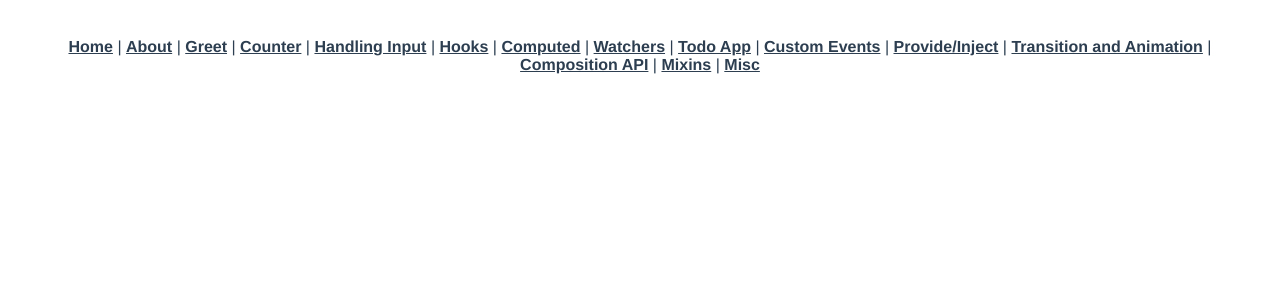
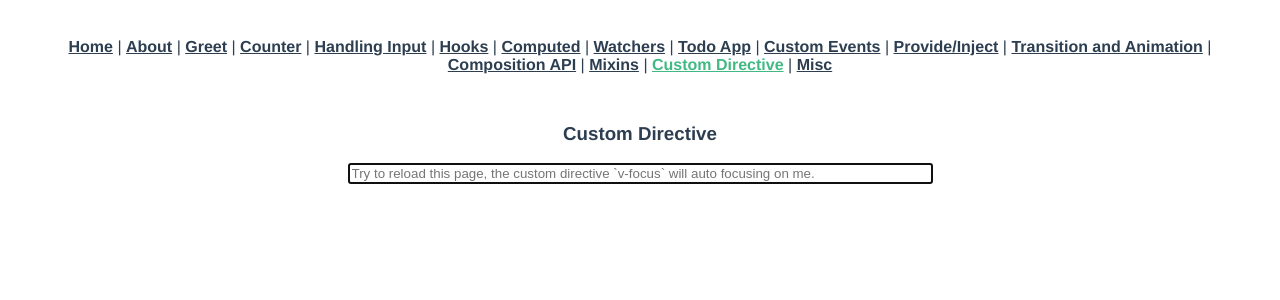
Before and after one commit to nor1c/vue-play, a Vue app: page /custom-directive in a window 1280 px wide. Shown: the top 300 px of the page. Built offline with nearby package versions, Linux system fonts and the light colour scheme.

Commit message:
custom directive (globally)

```diff
--- a/src/App.vue
+++ b/src/App.vue
@@ -14,6 +14,7 @@
     <router-link to="/transition-animation">Transition and Animation</router-link> |
     <router-link to="/composition-api">Composition API</router-link> |
     <router-link to="/mixins">Mixins</router-link> |
+    <router-link to="/custom-directive">Custom Directive</router-link> |
     <router-link to="/misc">Misc</router-link>
   </div>
   <router-view/>
--- a/src/main.ts
+++ b/src/main.ts
@@ -23,5 +23,10 @@ app.mixin({
     console.log(this.$options.custom)
   }
 })
+app.directive('focus', {
+  mounted(el) {
+    el.focus()
+  }
+})
 app.use(router)
 app.mount('#app')
--- a/src/router/index.ts
+++ b/src/router/index.ts
@@ -31,6 +31,7 @@ const routes: Array<RouteRecordRaw> = [
   { path: '/composition-usage-with-templates', name: 'Composition Usage with Tempaltes', component: () => import('../views/CompositionUsageWithTemplates.vue') },
   { path: '/template-refs', name: 'Template Refs', component: () => import('../views/CompositionTemplateRefs.vue') },
   { path: '/mixins', name: 'Mixins', component: () => import('../views/Mixins.vue') },
+  { path: '/custom-directive', name: 'Custom Directive', component: () => import('../views/CustomDirective.vue') },
 ]
 
 const router = createRouter({
--- /dev/null
+++ b/src/views/CustomDirective.vue
@@ -0,0 +1,14 @@
+<template>
+  <div>
+    <div>
+      <h3>Custom Directive</h3>
+      <input type="text" v-focus placeholder="Try to reload this page, the custom directive `v-focus` will auto focusing on me." size="70">
+    </div>
+  </div>
+</template>
+
+<script>
+export default {
+
+}
+</script>
```
